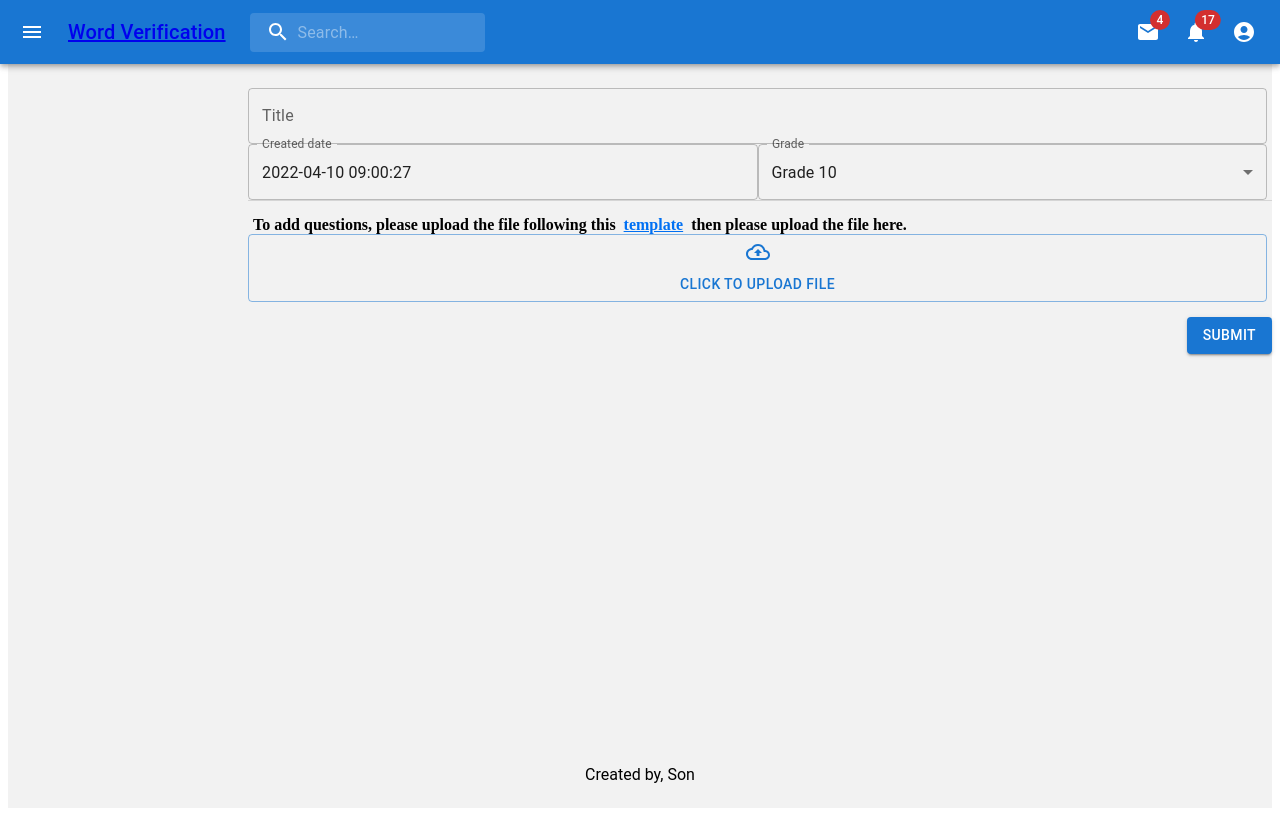
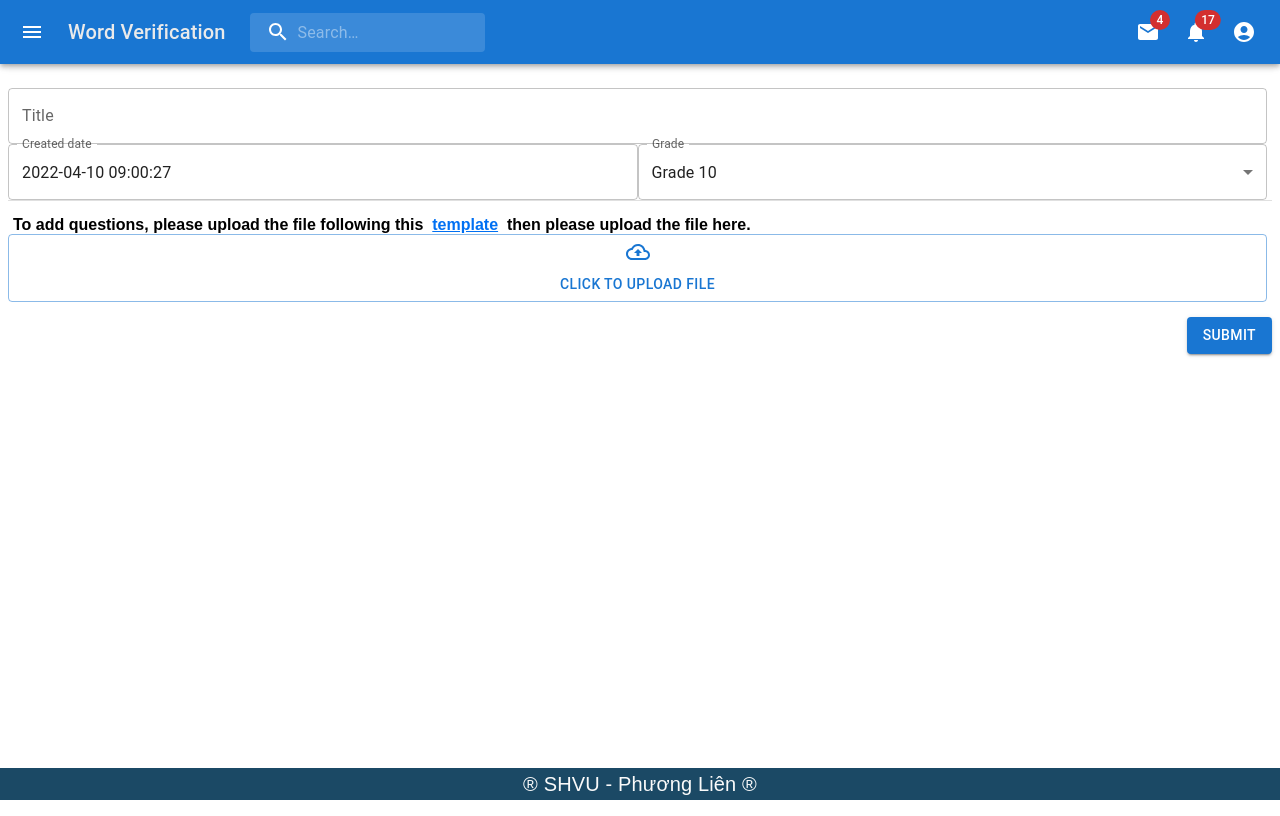
Before and after one commit to vuhson30799/word-verification, a Next.js app in the folder my-client/: page /admin/quiz in a window 1280 px wide. Built offline with nearby package versions, Linux system fonts and the light colour scheme.

Commit message:
WV-27: Beautify color in examination page.

```diff
--- a/my-client/components/MyFooter.tsx
+++ b/my-client/components/MyFooter.tsx
@@ -1,9 +1,13 @@
-import style from "../styles/MyFooter.module.css"
+import styles from "../styles/MyFooter.module.css";
+import Typography from "@mui/material/Typography";
+import * as React from "react";
 
 export function MyFooter() {
     return (
-        <div className={style.myFooter}>
-            <p>Created by, Son</p>
+        <div className={styles.myFooter}>
+            <Typography variant="h6" noWrap component="div" fontFamily={"Arial, sans-serif"}>
+                ® SHVU - Phương Liên ®
+            </Typography>
         </div>
     )
 }
--- a/my-client/components/MySearchAppBar.tsx
+++ b/my-client/components/MySearchAppBar.tsx
@@ -24,6 +24,7 @@ import MuiAppBar, {AppBarProps as MuiAppBarProps} from '@mui/material/AppBar';
 import AddCircleOutlineIcon from '@mui/icons-material/AddCircleOutline';
 import ViewListIcon from '@mui/icons-material/ViewList';
 import Link from 'next/link';
+import styles from '../styles/MySearchAppBar.module.css'
 
 const Search = styled('div')(({ theme }) => ({
     position: 'relative',
@@ -128,7 +129,6 @@ export default function MySearchAppBar() {
                 horizontal: 'right',
             }}
             id={menuId}
-            keepMounted
             transformOrigin={{
                 vertical: 'top',
                 horizontal: 'right',
@@ -142,18 +142,18 @@ export default function MySearchAppBar() {
     );
 
     return (
-        <Box sx={{ display: "flex" }}>
-            <AppBar position="fixed" open={open}>
+        <Box>
+            <AppBar className={styles.Header} position="fixed" open={open}>
                 <Toolbar>
                     <IconButton color="inherit" aria-label="open drawer" onClick={handleDrawerOpen} edge="start" sx={{ mr: 2, ...(open && { display: 'none' }) }}>
                         <MenuIcon />
                     </IconButton>
-                    <Typography variant="h6" noWrap component="div" sx={{ display: { xs: 'none', sm: 'block' } }}>
-                        <Link href="/admin/dashboard">
-                            Word Verification
+                    <Typography className={styles.LogoTypography} variant="h6" noWrap component="div">
+                        <Link href="/admin/dashboard" >
+                            <div className={styles.Logo}>Word Verification</div>
                         </Link>
                     </Typography>
-                    <Search>
+                    <Search sx={{ display: { xs: 'none', md: 'flex' } }}>
                         <SearchIconWrapper>
                             <SearchIcon />
                         </SearchIconWrapper>
@@ -177,6 +177,8 @@ export default function MySearchAppBar() {
                     </Box>
                 </Toolbar>
             </AppBar>
+            {open &&
+                <>
                     <Drawer
                         sx={{
                             width: drawerWidth,
@@ -188,7 +190,7 @@ export default function MySearchAppBar() {
                         }}
                         variant="persistent"
                         anchor="left"
-                open={open}
+                        open={true}
                     >
                         <DrawerHeader>
                             <IconButton onClick={handleDrawerClose}>
@@ -213,16 +215,12 @@ export default function MySearchAppBar() {
                                     <ListItemText primary="Examinations"/>
                                 </ListItem>
                             </Link>
-                    <ListItem button >
-                        <ListItemIcon>
-                            <AddCircleOutlineIcon/>
-                        </ListItemIcon>
-                        <ListItemText primary="Examinations"/>
-                    </ListItem>
                         </List>
                         <Divider />
                     </Drawer>
                     {renderMenu}
+                </>
+            }
         </Box>
     );
 }
--- a/my-client/modules/utils/color.ts
+++ b/my-client/modules/utils/color.ts
@@ -1,5 +1,5 @@
 
-const colors = ['#1943e0', '#d02797', '#f2da17', '#17f243', '#cc80f2', '#cdab4e']
+const colors = ['#ffadad', '#ffd6a5', '#fdffb6', '#caffbf', '#9bf6ff', '#a0c4ff','#bdb2ff', '#ffc6ff']
 export function getRandomColor() {
     const index = Math.floor(Math.random() * colors.length);
     return colors[index]
--- a/my-client/styles/AdminLayout.module.css
+++ b/my-client/styles/AdminLayout.module.css
@@ -1,12 +1,9 @@
 .adminLayout {
     display: flex;
-    background-color: #F2F2F2;
     min-height: 100vh;
+    font-family: "Arial", serif;
 }
 
 .main {
-    display: inherit;
-    width: 100vw;
-    margin-top: 10vh;
-    margin-right: 5px;
+    margin: 10vh 5px 8vh 0;
 }
--- a/my-client/styles/MyFooter.module.css
+++ b/my-client/styles/MyFooter.module.css
@@ -5,5 +5,6 @@
     display: flex;
     justify-content: center;
     width: 100%;
-    font-family: "Roboto","Helvetica","Arial",sans-serif;
+    background-color: #1b4965;
+    color: #fafafa;
 }
--- /dev/null
+++ b/my-client/styles/MySearchAppBar.module.css
@@ -0,0 +1,13 @@
+.Logo {
+    text-decoration: none;
+    color: #eaeaea;
+}
+
+.Logo:hover {
+    cursor: pointer;
+}
+
+.Header {
+    display: flex;
+    background-color: #1b4965;
+}
```
Lines whose indentation alone changed are shown as unchanged.
